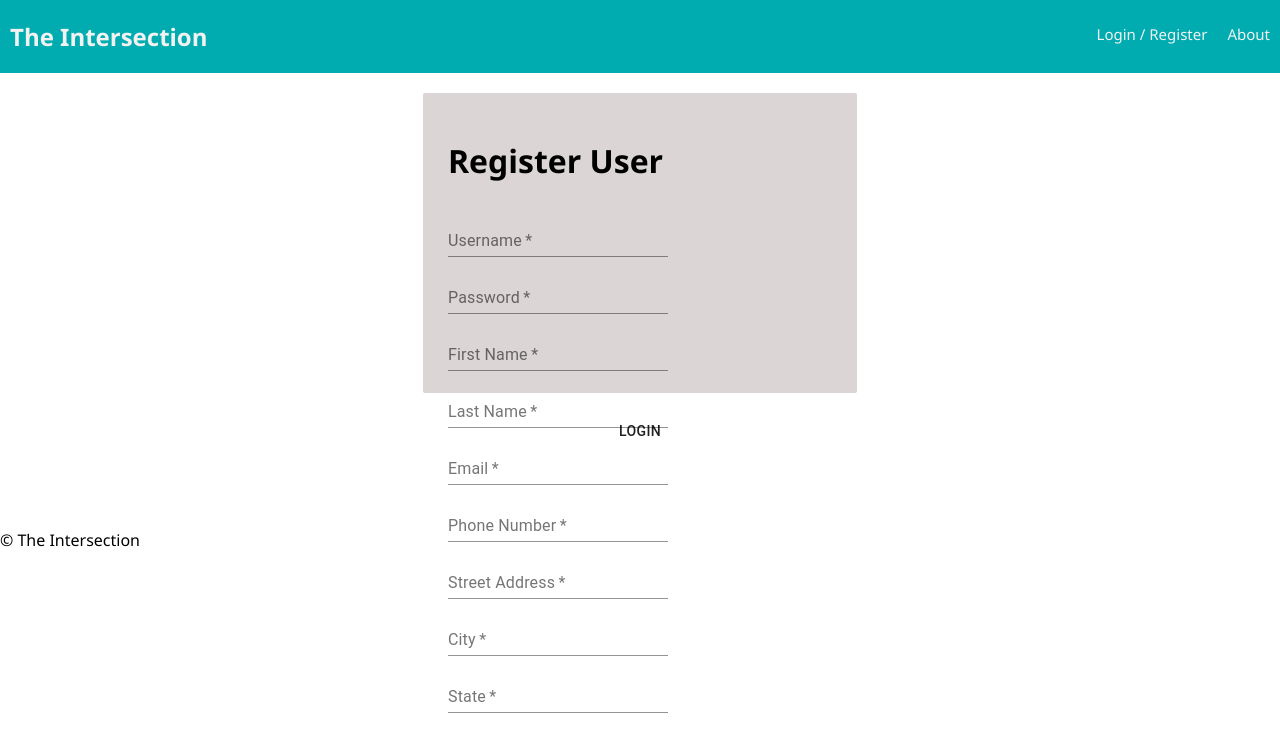
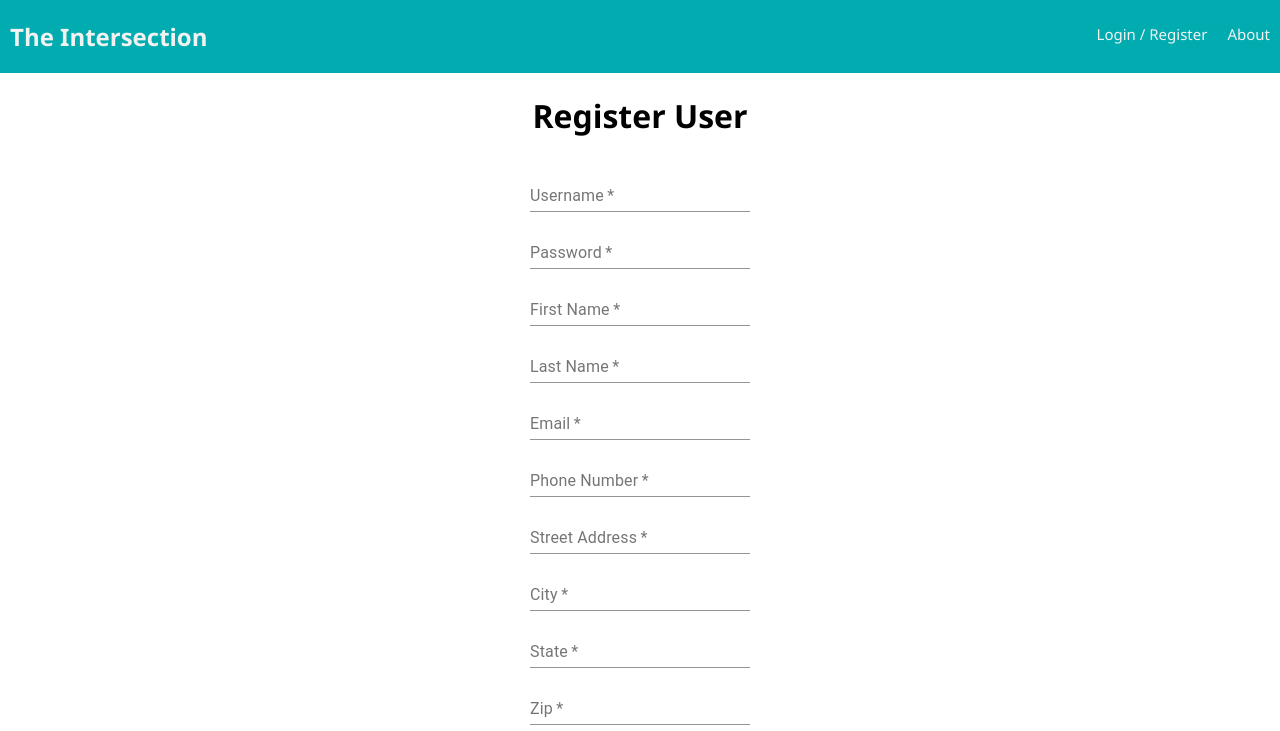
Before and after one commit to crimsonhawk47/donation-day-hub, a React app: page /#/info in a window 1280 px wide. Both pictures are taken after a click on the button "Register". Shown: the top 731 px of the page. Built offline with nearby package versions, Linux system fonts and the light colour scheme; no server answers.

Commit message:
styling register page

```diff
--- a/src/components/App/App.css
+++ b/src/components/App/App.css
@@ -8,13 +8,19 @@ body {
     margin: 50px;
 }
 
-form {
+.log-in-form {
     background-color: #dbd5d5;
     width: 30%;
     height: 250px;
     margin: 20px auto;
     padding: 25px;
     border-radius: 2px;
+}
+
+.register-form {
+    width: auto;
+    height: 725px;
+    text-align: center;
 }
 
 input {
--- a/src/components/LoginPage/LoginPage.js
+++ b/src/components/LoginPage/LoginPage.js
@@ -32,7 +32,9 @@ class LoginPage extends Component {
 
   render() {
     return (
-      <div>
+      <div
+      className="log-in-form"
+      >
         {this.props.errors.loginMessage && (
           <h2
             className="alert"
--- a/src/components/RegisterPage/RegisterPage.js
+++ b/src/components/RegisterPage/RegisterPage.js
@@ -7,7 +7,7 @@ import { blue } from '@material-ui/core/colors';
 
 const theme = createMuiTheme({
   palette: {
-    primary:  blue,
+    primary: blue,
     // '#283748',
     // secondary: '#6d89b1',
     // tertiary: '#808281',
@@ -74,7 +74,10 @@ class RegisterPage extends Component {
               {this.props.errors.registrationMessage}
             </h2>
           )}
-          <form onSubmit={this.registerUser}>
+          <form
+            onSubmit={this.registerUser}
+            className="register-form
+          ">
             <h1>Register User</h1>
             <div>
               <label htmlFor="username">
```
